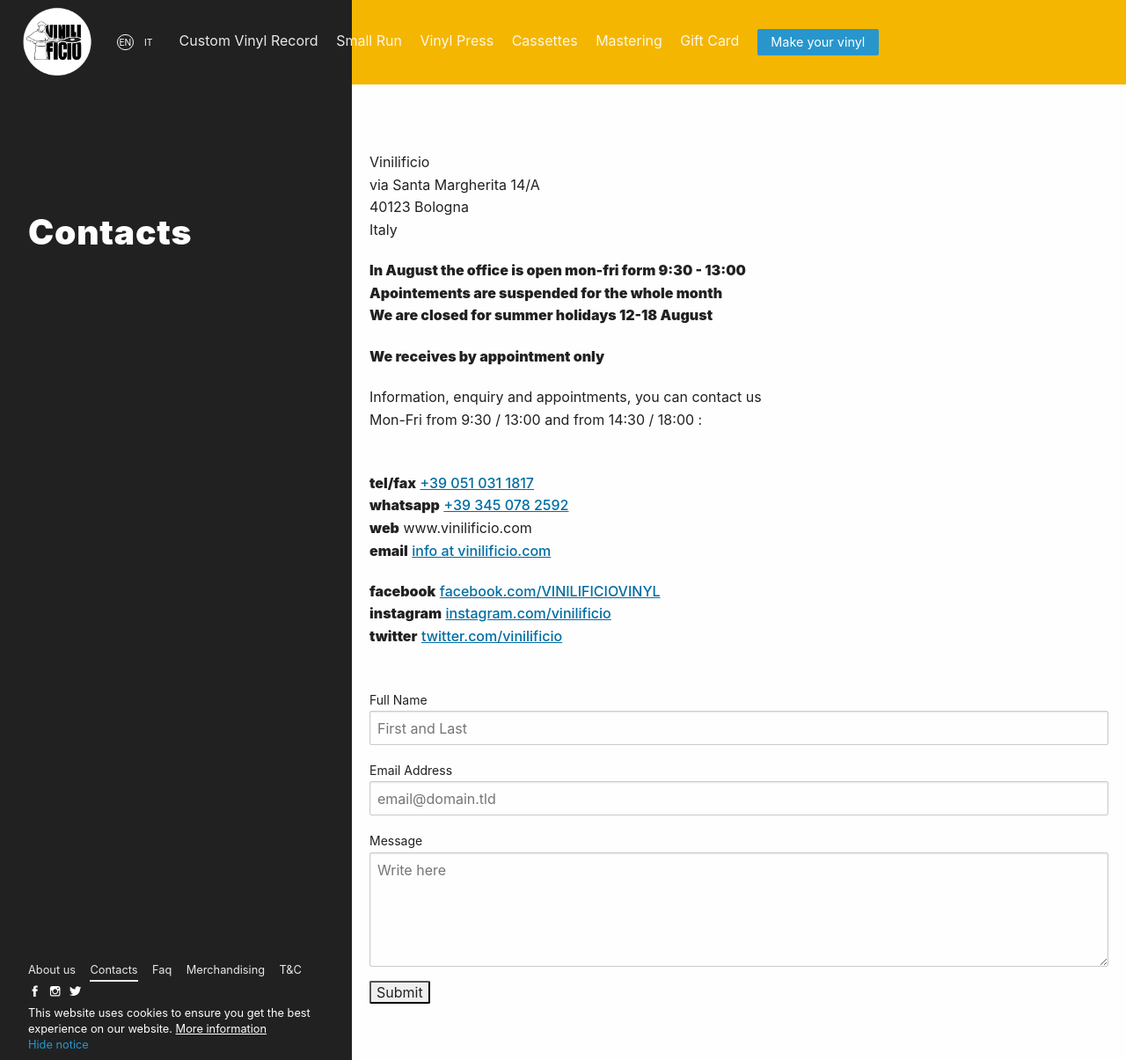
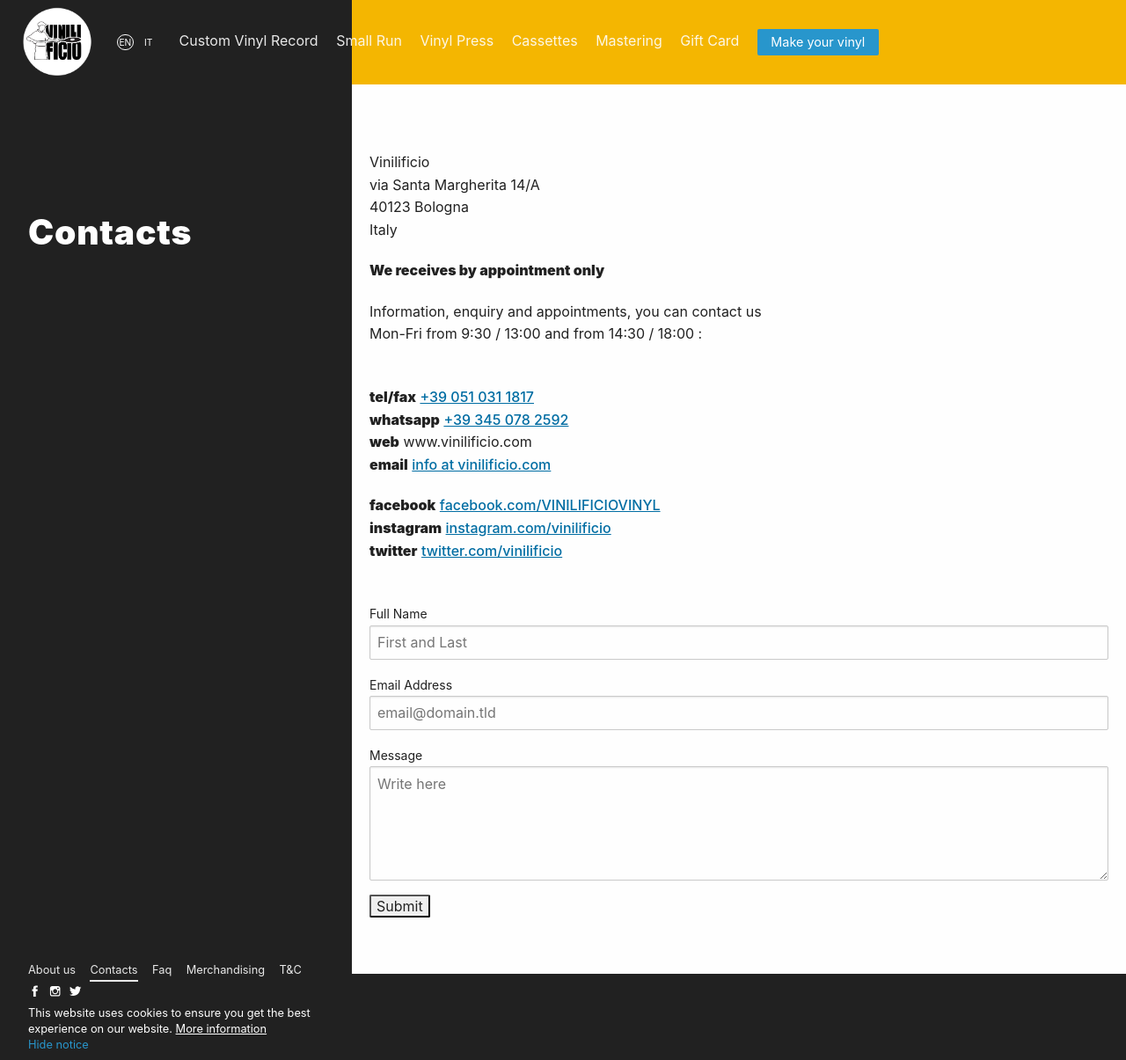
Before and after one commit to Vinilificio/vinilificio.com, a Jekyll site: the page built from en/contacts.md, in a window 1280 px wide and 1205 px high. Shown: the whole window at 88% size. Built offline with Jekyll 4.4.1, drawn with Linux system fonts in a browser that asks for light colours; nearby versions of some CDN libraries; comment, search, counter and statistics services are not loaded.

Commit message:
end holidays

```diff
--- a/en/contacts.md
+++ b/en/contacts.md
@@ -12,10 +12,6 @@
 40123 Bologna<br>
 Italy
 
-
-<b>In August the office is open mon-fri form 9:30 - 13:00<br>
-Apointements are suspended for the whole month<br>
-We are closed for summer holidays 12-18 August</b><br>
 
 __We receives by appointment only__
 
```
